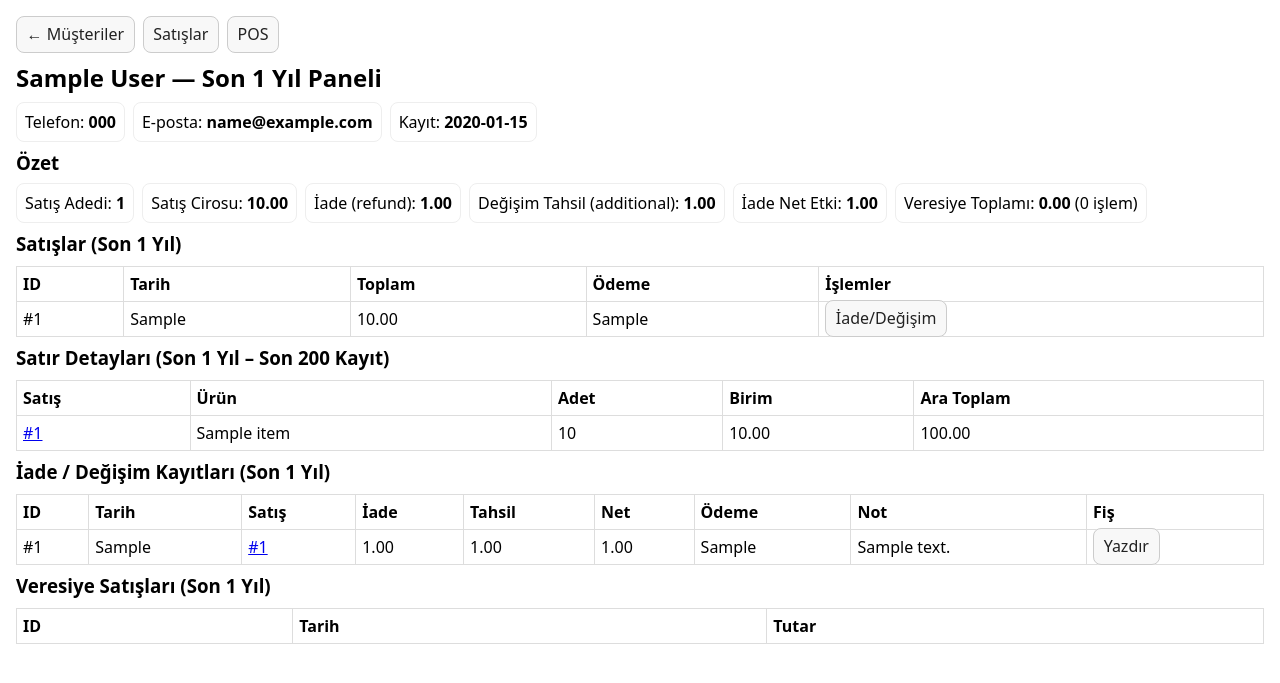
After one commit to berdener/09-08, a Flask app: page /customer/1/panel in a window 1280 px wide. The commit adds this page. Shown: the top 683 px of the page. Run offline with Flask 3, Linux system fonts and the light colour scheme; the visitor is signed in with stand-in values (Sample User, id 1); tables that the repository leaves empty hold one stand-in row (values such as "Sample post"); lists and menus that the app fills with data are empty.

Commit message:
Müşteri Paneli: son 1 yıl satış/iade ve veresiye görünümü + POS veresiye seçeneği

```diff
--- a/app.py
+++ b/app.py
@@ -618,3 +618,80 @@ if __name__ == '__main__':
     init_db()
     port = int(os.environ.get('PORT', 5010))
     app.run(host='0.0.0.0', port=port, debug=False, use_reloader=False)
+@app.route('/customer/<int:cid>/panel')
+@login_required
+def customer_panel(cid):
+    db = get_db()
+    cust = db.execute("SELECT id, name, phone, email, created_at FROM customers WHERE id=?", (cid,)).fetchone()
+    if not cust:
+        flash('Müşteri bulunamadı.', 'error')
+        return redirect(url_for('customers_list'))
+
+    # SON 12 AY
+    sales = db.execute("""
+      SELECT id, ts, total, payment_method
+      FROM sales
+      WHERE customer_id=? AND ts >= datetime('now','localtime','-12 months')
+      ORDER BY id DESC
+    """, (cid,)).fetchall()
+
+    sale_items = db.execute("""
+      SELECT si.sale_id, si.title, si.qty, si.unit_price
+      FROM sale_items si
+      JOIN sales s ON s.id = si.sale_id
+      WHERE s.customer_id=? AND s.ts >= datetime('now','localtime','-12 months')
+      ORDER BY si.id DESC
+    """, (cid,)).fetchall()
+
+    returns = db.execute("""
+      SELECT r.id, r.ts, r.sale_id, r.refund, r.additional_charge, r.net, r.payment_method, r.notes
+      FROM returns r
+      JOIN sales s ON s.id = r.sale_id
+      WHERE s.customer_id=? AND r.ts >= datetime('now','localtime','-12 months')
+      ORDER BY r.id DESC
+    """, (cid,)).fetchall()
+
+    veresiyeler = db.execute("""
+      SELECT id, ts, total
+      FROM sales
+      WHERE customer_id=?
+        AND ts >= datetime('now','localtime','-12 months')
+        AND LOWER(COALESCE(payment_method,''))='veresiye'
+      ORDER BY id DESC
+    """, (cid,)).fetchall()
+
+    summary_sales = db.execute("""
+      SELECT COUNT(*) AS n_sales, COALESCE(SUM(total),0) AS total_sum
+      FROM sales
+      WHERE customer_id=? AND ts >= datetime('now','localtime','-12 months')
+    """, (cid,)).fetchone()
+
+    summary_returns = db.execute("""
+      SELECT
+        COALESCE(SUM(refund),0)            AS refund_sum,
+        COALESCE(SUM(additional_charge),0) AS additional_sum,
+        COALESCE(SUM(net),0)               AS net_sum
+      FROM returns r
+      JOIN sales s ON s.id = r.sale_id
+      WHERE s.customer_id=? AND r.ts >= datetime('now','localtime','-12 months')
+    """, (cid,)).fetchone()
+
+    summary_veresiye = db.execute("""
+      SELECT COALESCE(SUM(total),0) AS veresiye_sum, COUNT(*) AS veresiye_count
+      FROM sales
+      WHERE customer_id=?
+        AND ts >= datetime('now','localtime','-12 months')
+        AND LOWER(COALESCE(payment_method,''))='veresiye'
+    """, (cid,)).fetchone()
+
+    return render_template(
+        'customer_panel.html',
+        customer=cust,
+        sales=sales,
+        sale_items=sale_items,
+        returns=returns,
+        veresiyeler=veresiyeler,
+        summary_sales=summary_sales,
+        summary_returns=summary_returns,
+        summary_veresiye=summary_veresiye
+    )
--- /dev/null
+++ b/templates/customer_panel.html
@@ -0,0 +1,99 @@
+<!doctype html><html lang="tr">
+<head>
+  <meta charset="utf-8">
+  <title>Müşteri Paneli (Son 1 Yıl)</title>
+  <meta name="viewport" content="width=device-width, initial-scale=1">
+  <style>
+    body{font-family:system-ui,Arial;margin:16px}
+    h2,h3{margin:8px 0}
+    table{border-collapse:collapse;width:100%;margin-top:10px}
+    td,th{border:1px solid #ddd;padding:6px;text-align:left}
+    .row{display:flex;gap:8px;flex-wrap:wrap;align-items:center;margin:8px 0}
+    .pill{border:1px solid #eee;padding:8px;border-radius:8px}
+    a.button,button{padding:.4rem .6rem;border:1px solid #ccc;border-radius:8px;background:#f8f8f8;text-decoration:none;color:#222;cursor:pointer}
+  </style>
+</head>
+<body>
+  <div class="row">
+    <a class="button" href="/customers">← Müşteriler</a>
+    <a class="button" href="/sales">Satışlar</a>
+    <a class="button" href="/pos">POS</a>
+  </div>
+
+  <h2>{{ customer.name or 'Müşteri' }} — Son 1 Yıl Paneli</h2>
+  <div class="row">
+    <div class="pill">Telefon: <b>{{ customer.phone or '-' }}</b></div>
+    <div class="pill">E-posta: <b>{{ customer.email or '-' }}</b></div>
+    <div class="pill">Kayıt: <b>{{ customer.created_at }}</b></div>
+  </div>
+
+  <h3>Özet</h3>
+  <div class="row">
+    <div class="pill">Satış Adedi: <b>{{ summary_sales.n_sales or 0 }}</b></div>
+    <div class="pill">Satış Cirosu: <b>{{ '%.2f'|format(summary_sales.total_sum or 0) }}</b></div>
+    <div class="pill">İade (refund): <b>{{ '%.2f'|format(summary_returns.refund_sum or 0) }}</b></div>
+    <div class="pill">Değişim Tahsil (additional): <b>{{ '%.2f'|format(summary_returns.additional_sum or 0) }}</b></div>
+    <div class="pill">İade Net Etki: <b>{{ '%.2f'|format(summary_returns.net_sum or 0) }}</b></div>
+    <div class="pill">Veresiye Toplamı: <b>{{ '%.2f'|format(summary_veresiye.veresiye_sum or 0) }}</b> ({{ summary_veresiye.veresiye_count or 0 }} işlem)</div>
+  </div>
+
+  <h3>Satışlar (Son 1 Yıl)</h3>
+  <table>
+    <tr><th>ID</th><th>Tarih</th><th>Toplam</th><th>Ödeme</th><th>İşlemler</th></tr>
+    {% for s in sales %}
+    <tr>
+      <td>#{{ s.id }}</td>
+      <td>{{ s.ts }}</td>
+      <td>{{ '%.2f'|format(s.total or 0) }}</td>
+      <td>{{ s.payment_method or '-' }}</td>
+      <td><a class="button" href="/return/{{ s.id }}">İade/Değişim</a></td>
+    </tr>
+    {% endfor %}
+  </table>
+
+  <h3>Satır Detayları (Son 1 Yıl – Son 200 Kayıt)</h3>
+  <table>
+    <tr><th>Satış</th><th>Ürün</th><th>Adet</th><th>Birim</th><th>Ara Toplam</th></tr>
+    {% for it in sale_items %}
+    <tr>
+      <td><a href="/return/{{ it.sale_id }}">#{{ it.sale_id }}</a></td>
+      <td>{{ it.title }}</td>
+      <td>{{ it.qty }}</td>
+      <td>{{ '%.2f'|format(it.unit_price) }}</td>
+      <td>{{ '%.2f'|format(it.unit_price*it.qty) }}</td>
+    </tr>
+    {% endfor %}
+  </table>
+
+  <h3>İade / Değişim Kayıtları (Son 1 Yıl)</h3>
+  <table>
+    <tr><th>ID</th><th>Tarih</th><th>Satış</th><th>İade</th><th>Tahsil</th><th>Net</th><th>Ödeme</th><th>Not</th><th>Fiş</th></tr>
+    {% for r in returns %}
+    <tr>
+      <td>#{{ r.id }}</td>
+      <td>{{ r.ts }}</td>
+      <td><a href="/return/{{ r.sale_id }}">#{{ r.sale_id }}</a></td>
+      <td>{{ '%.2f'|format(r.refund or 0) }}</td>
+      <td>{{ '%.2f'|format(r.additional_charge or 0) }}</td>
+      <td>{{ '%.2f'|format(r.net or 0) }}</td>
+      <td>{{ r.payment_method or '-' }}</td>
+      <td>{{ r.notes or '' }}</td>
+      <td><a class="button" href="/return/{{ r.id }}/receipt" target="_blank">Yazdır</a></td>
+    </tr>
+    {% endfor %}
+  </table>
+
+  <h3>Veresiye Satışları (Son 1 Yıl)</h3>
+  <table>
+    <tr><th>ID</th><th>Tarih</th><th>Tutar</th></tr>
+    {% for v in veresiyeler %}
+    <tr>
+      <td>#{{ v.id }}</td>
+      <td>{{ v.ts }}</td>
+      <td>{{ '%.2f'|format(v.total or 0) }}</td>
+    </tr>
+    {% endfor %}
+  </table>
+
+</body>
+</html>
--- a/templates/customers.html
+++ b/templates/customers.html
@@ -1 +1,2 @@
 <!doctype html><html lang='tr'><head><meta charset='utf-8'><title>Müşteriler</title><meta name='viewport' content='width=device-width, initial-scale=1'><style>body{font-family:system-ui,Arial;margin:24px}table{border-collapse:collapse;width:100%}td,th{border:1px solid #ddd;padding:8px}</style></head><body><h2>Müşteriler</h2><table><tr><th>No</th><th>Ad</th><th>Telefon</th><th>E-posta</th><th>Oluşturulma</th></tr>{% for r in rows %}<tr><td>{{ r.id }}</td><td>{{ r.name or '-' }}</td><td>{{ r.phone or '-' }}</td><td>{{ r.email or '-' }}</td><td>{{ r.created_at }}</td></tr>{% endfor %}{% if rows|length == 0 %}<tr><td colspan='5' style='text-align:center;color:#666'>Kayıt yok.</td></tr>{% endif %}</table><p><a href='/customer'>← Müşteri</a> | <a href='/pos'>Satış</a></p></body></html>
+<a class="button" href="/customer/{{ row.id }}/panel">Panel</a>
--- a/templates/pos.html
+++ b/templates/pos.html
@@ -140,7 +140,11 @@
 <div style='margin:8px 0; color:#444'>
   Müşteri: <b>{{ customer.name if customer else '-' }}</b> ({{ customer.phone if customer else '-' }})
   — <a href='/pos/change_customer'>Değiştir</a>
+  {% if customer %}
+    — <a href="/customer/{{ customer.id }}/panel">Panel</a>
+  {% endif %}
 </div>
+
 
   <div class='row gap'>
     <form onsubmit='scan(event)' class='row'>
@@ -180,7 +184,9 @@
   <option value='cash'>Nakit</option>
   <option value='card'>Kart</option>
   <option value='transfer'>Havale</option>
+  <option value='veresiye'>Veresiye</option>
 </select>
+
     <button onclick='checkout()'>Satışı Tamamla</button>
   </div>
 
```
Lines whose indentation alone changed are shown as unchanged.
